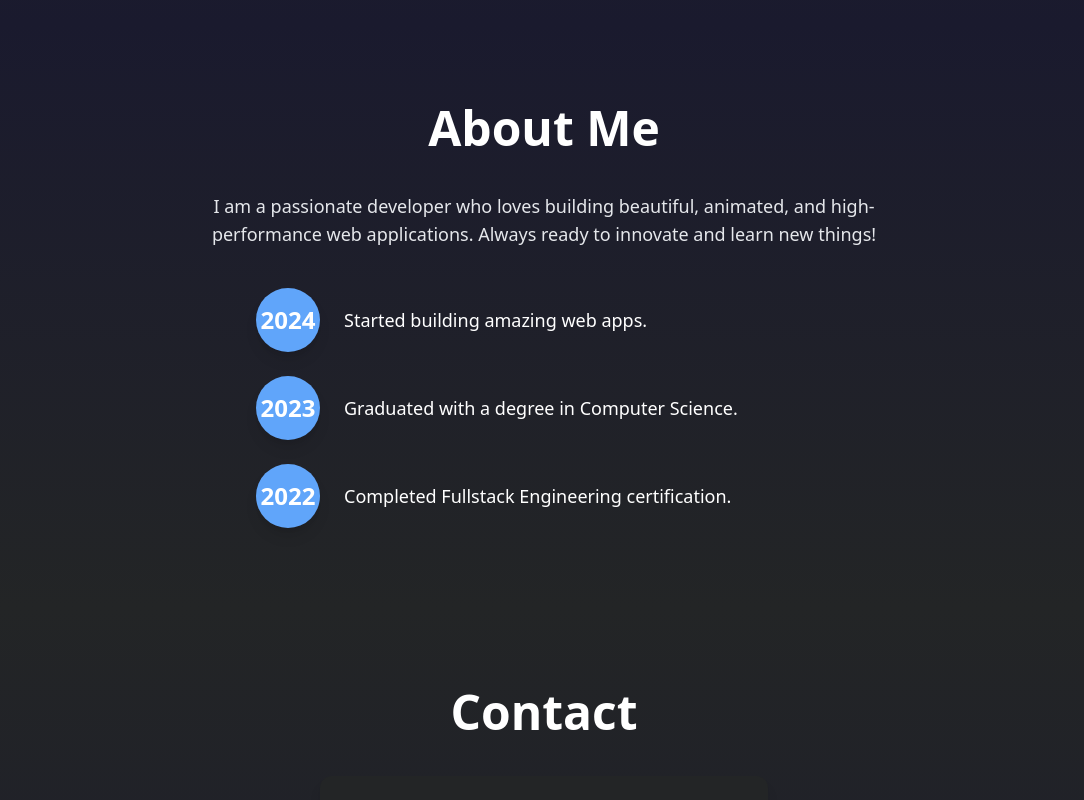
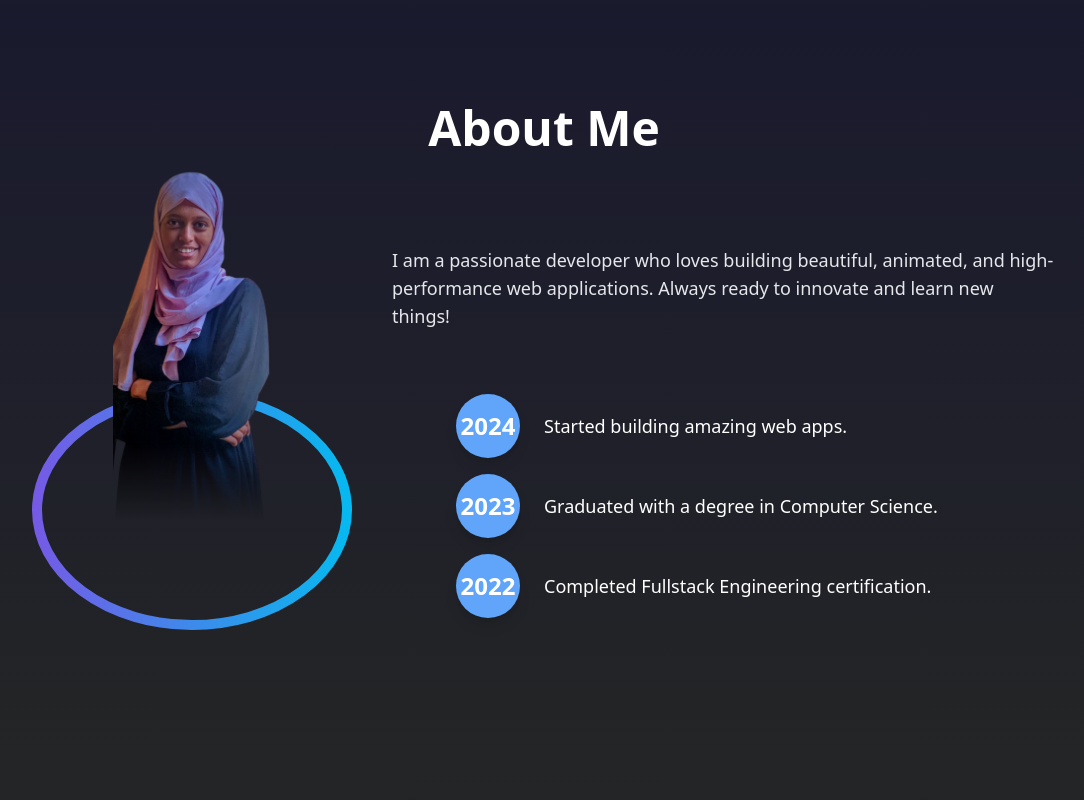
Before and after one commit to ekram-web/portifilio_frontend, a React (Vite) app: page / in a window 1280 px wide. Shown: the part 2800-3600 px from the top of the page, without its empty margins (96-1180 px from the left). Built offline with nearby package versions, Linux system fonts and the light colour scheme.

Commit message:
make the about page

```diff
--- a/src/App.css
+++ b/src/App.css
@@ -1,3 +1,20 @@
 @tailwind base;
 @tailwind components;
 @tailwind utilities;
+
+.fade-bottom {
+  mask-image: linear-gradient(to bottom, black 80%, transparent 100%);
+  -webkit-mask-image: linear-gradient(to bottom, black 80%, transparent 100%);
+}
+
+.fade-left {
+  mask-image: linear-gradient(to right, transparent 0%, black 6%, black 100%);
+  -webkit-mask-image: linear-gradient(to right, transparent 0%, black 6%, black 100%);
+}
+
+.fade-bottom-left {
+  mask-image: linear-gradient(to right, transparent 0%, black 6%, black 100%), linear-gradient(to bottom, black 80%, transparent 100%);
+  -webkit-mask-image: linear-gradient(to right, transparent 0%, black 6%, black 100%), linear-gradient(to bottom, black 80%, transparent 100%);
+  mask-composite: intersect;
+  -webkit-mask-composite: source-in;
+}
--- a/src/components/About.jsx
+++ b/src/components/About.jsx
@@ -1,4 +1,5 @@
 import { motion } from 'framer-motion';
+import personimage from '../assets/imagebgremove.png';
 
 const highlights = [
   { year: '2024', text: 'Started building amazing web apps.' },
@@ -10,10 +11,65 @@ export default function About() {
   return (
     <section id="about" className="w-full py-20 bg-gradient-to-b from-[#1a1a2e] to-[#232526] flex flex-col items-center">
       <h2 className="text-3xl md:text-5xl font-bold text-white mb-10">About Me</h2>
-      <div className="max-w-2xl text-gray-200 text-lg text-center mb-10">
+      <div className="flex flex-col md:flex-row items-center md:items-center md:justify-center gap-10 md:gap-10 mb-10 w-full max-w-5xl mx-auto">
+        {/* Pop-out image above a single ellipse */}
+        <div className="relative flex flex-col items-center w-80 h-[28rem] flex-shrink-0">
+          {/* Ellipse background, positioned lower */}
+          <svg
+            className="absolute left-1/2 -translate-x-1/2 bottom-0 z-0 pointer-events-none"
+            width="340"
+            height="260"
+            viewBox="0 0 340 260"
+            fill="none"
+            xmlns="http://www.w3.org/2000/svg"
+          >
+            <defs>
+              <linearGradient id="ellipse-gradient" x1="0" y1="130" x2="340" y2="130" gradientUnits="userSpaceOnUse">
+                <stop offset="0%" stop-color="#7f5af0">
+                  <animate attributeName="stop-color" values="#7f5af0;#00c6fb;#7f5af0" dur="4s" repeatCount="indefinite" />
+                </stop>
+                <stop offset="100%" stop-color="#00c6fb">
+                  <animate attributeName="stop-color" values="#00c6fb;#7f5af0;#00c6fb" dur="4s" repeatCount="indefinite" />
+                </stop>
+              </linearGradient>
+              <filter id="glow" x="-40%" y="-40%" width="180%" height="180%">
+                <feGaussianBlur stdDeviation="8" result="coloredBlur"/>
+                <feMerge>
+                  <feMergeNode in="coloredBlur"/>
+                  <feMergeNode in="SourceGraphic"/>
+                </feMerge>
+              </filter>
+            </defs>
+            <ellipse
+              cx="170"
+              cy="130"
+              rx="155"
+              ry="115"
+              fill="none"
+              stroke="url(#ellipse-gradient)"
+              strokeWidth="10"
+              filter="url(#glow)"
+              opacity="0.95"
+            />
+          </svg>
+          {/* Person image, lifted up, softly rounded, with bottom/left fade */}
+          <motion.img
+            src={personimage}
+            alt="About"
+            className="w-72 h-96 object-contain rounded-2xl shadow-2xl fade-bottom-left"
+            style={{ marginTop: '-3.5rem' }}
+            initial={{ opacity: 0, x: -40 }}
+            whileInView={{ opacity: 1, x: 0 }}
+            transition={{ duration: 0.8, type: 'spring', stiffness: 200 }}
+            viewport={{ once: false }}
+          />
+        </div>
+        {/* Right side: text and highlights stacked */}
+        <div className="flex flex-col justify-center md:items-start items-center max-w-2xl text-gray-200 text-lg text-center md:text-left md:ml-0 md:flex-1 gap-6 mt-8">
+          <span>
             I am a passionate developer who loves building beautiful, animated, and high-performance web applications. Always ready to innovate and learn new things!
-      </div>
-      <div className="flex flex-col gap-6 w-full max-w-xl">
+          </span>
+          <div className="flex flex-col gap-4 w-full max-w-xl mt-10 md:ml-16">
             {highlights.map((item, i) => (
               <motion.div
                 key={item.year}
@@ -28,6 +84,8 @@ export default function About() {
               </motion.div>
             ))}
           </div>
+        </div>
+      </div>
     </section>
   );
 }
```
Also changed, not shown: src/assets/imagebgremove.png (added), src/assets/personimage.jpg (added). Lines whose indentation alone changed are shown as unchanged.
